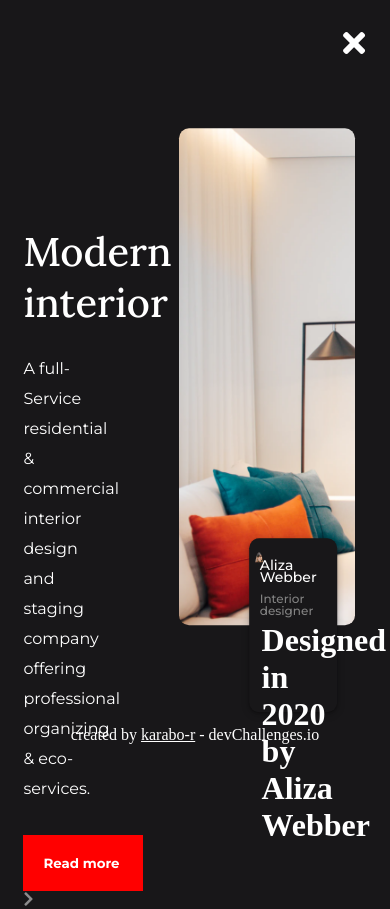
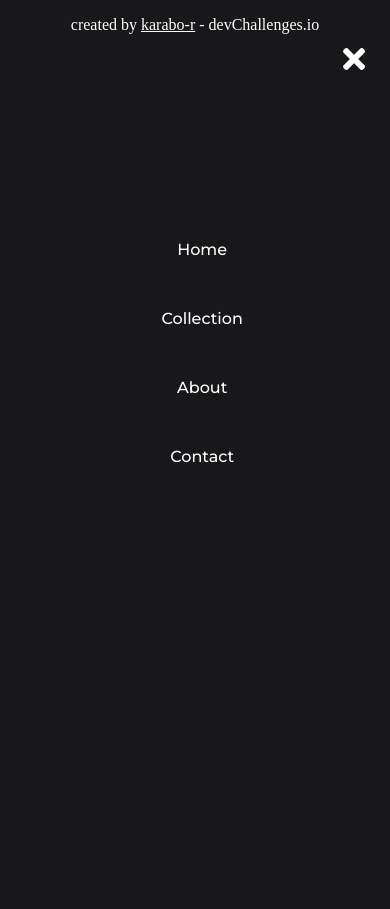
Before and after one commit to karabo-r/interior-consultant, a plain HTML site: page index.html in a window 390 px wide. Both pictures are taken after a click on the icon 351 px from the left and 61 px from the top of the page. After the commit the page ends 844 px from the top, so only its background shows below. Drawn offline with nearby package versions, Linux system fonts and the light colour scheme.

Commit message:
menu section added for mobile

```diff
--- a/main.js
+++ b/main.js
@@ -1,14 +1,24 @@
 const menuBtn = document.querySelector(".fa-bars");
 const exitBtn = document.querySelector(".fa-times");
 const logo = document.querySelector(".logo");
+const navBar = document.querySelector("nav");
+const mainSec = document.querySelector("main");
 
+function displayMenu() {
   menuBtn.addEventListener("click", () => {
+    logo.style.display = "none";
     menuBtn.style.display = "none";
     exitBtn.style.display = "inherit";
-  logo.style.display = "none";
+    navBar.style.visibility = "inherit";
+    mainSec.style.display = "none";
   });
   exitBtn.addEventListener("click", () => {
+    logo.style.display = "inherit";
     menuBtn.style.display = "inherit";
-  logo.style.display = "inherit";
     exitBtn.style.display = "none";
+    navBar.style.visibility = "hidden";
+    mainSec.style.display = "inherit";
   });
+}
+
+displayMenu();
--- a/style.css
+++ b/style.css
@@ -173,8 +173,26 @@ button:hover {
 
 @media screen and (max-width: 500px) {
   nav {
+    transform: translate(110px, 100px);
+    align-content: center;
+    align-items: center;
     visibility: hidden;
+    height: 500px;
+    padding: 0;
+    margin: 0;
   }
+  .nav-links {
+    margin-left: -15px;
+    text-align: center;
+    display: block;
+    margin: auto;
+  }
+
+  .nav-link {
+    margin: auto;
+    margin-bottom: 50px;
+  }
+
   .logo {
     position: absolute;
   }
```
Lines whose indentation alone changed are shown as unchanged.
